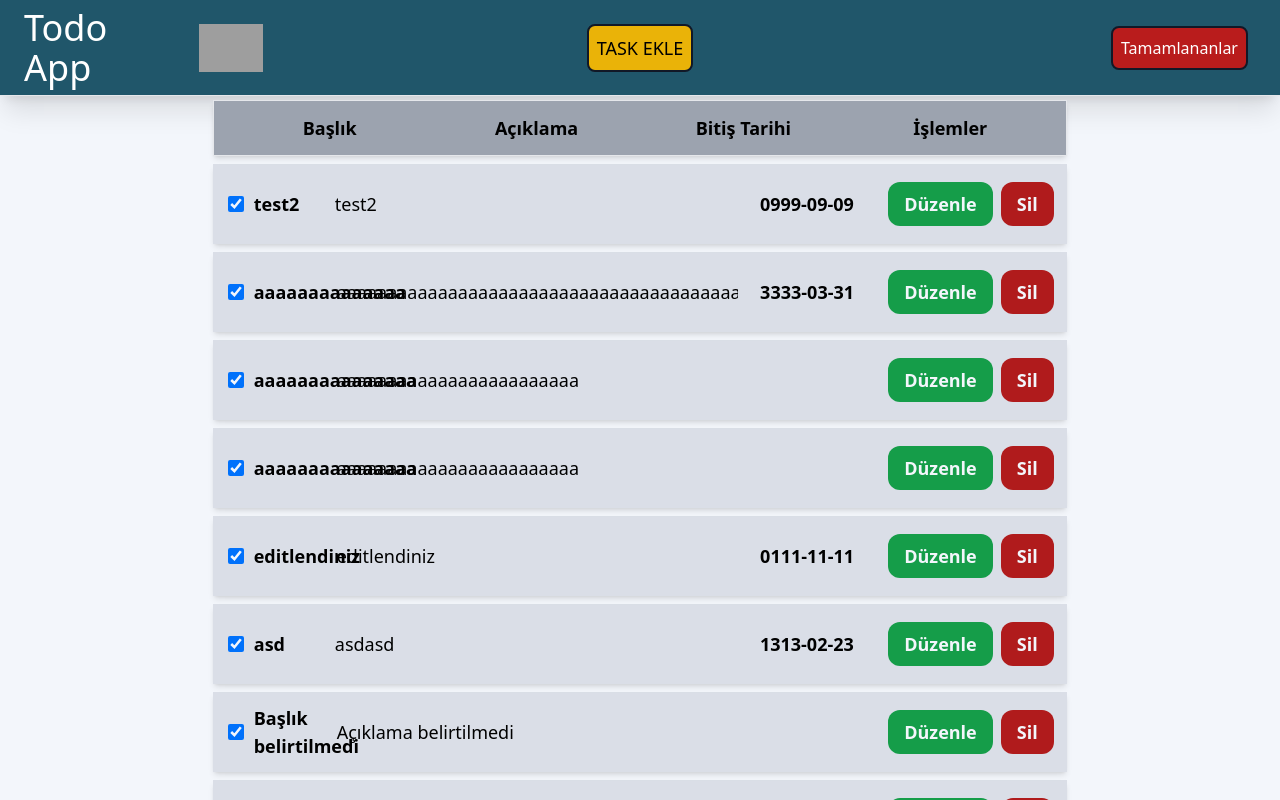
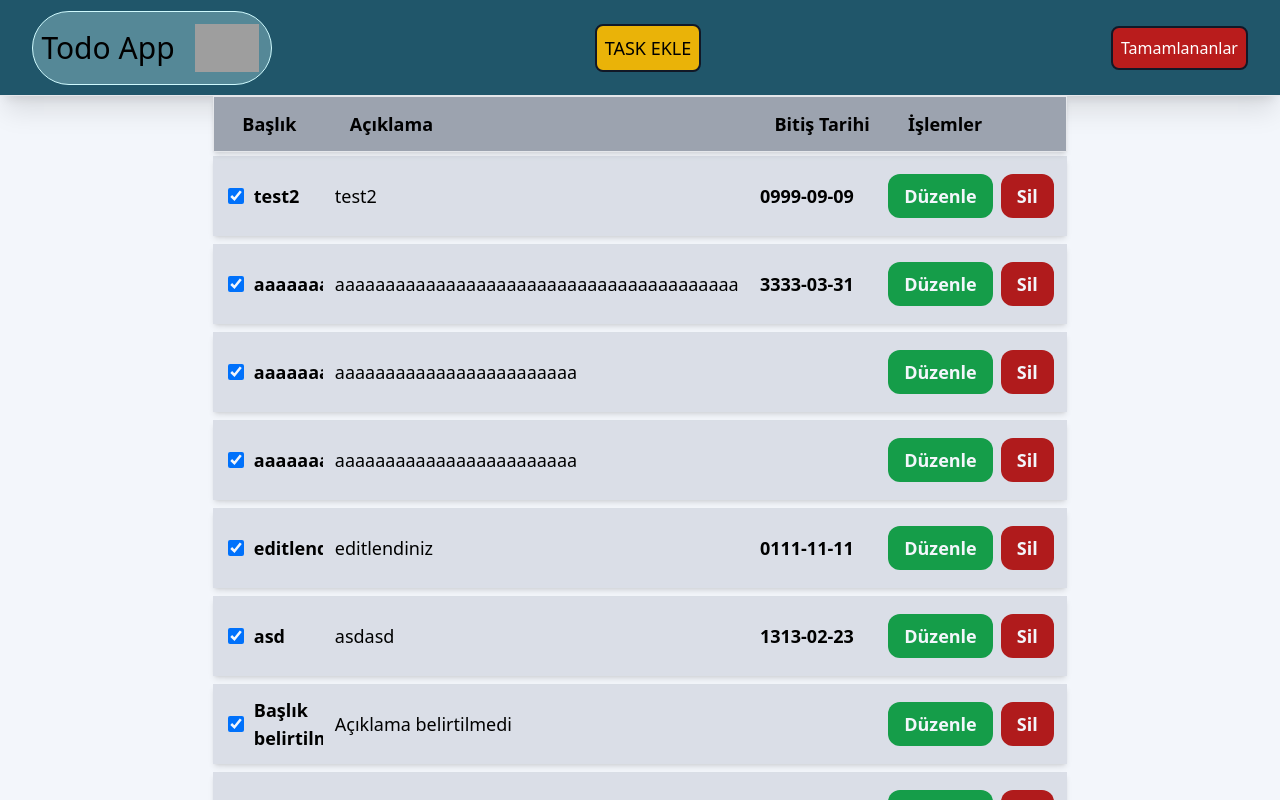
Before and after one commit to KaygusuzBK/react-todo-app, a React (Vite) app: page /completed-tasks in a window 1280 px wide. Shown: the top 800 px of the page. Built offline with nearby package versions, Linux system fonts and the light colour scheme; data requests are answered from the project's data file; grey boxes are pictures that could not be loaded.

Commit message:
Component Düzenlemeleri
Form yapısı

```diff
--- a/data/db.json
+++ b/data/db.json
@@ -131,6 +131,20 @@
       "dueDate": "0001-11-11",
       "status": false,
       "id": 50
+    },
+    {
+      "title": "asdddd",
+      "description": "asdasdasd",
+      "dueDate": "1231-03-12",
+      "status": false,
+      "id": 51
+    },
+    {
+      "title": "aaaaaaa",
+      "description": "aaaaaaaaaaaaaaaaaaaa",
+      "dueDate": "111111-01-01",
+      "status": false,
+      "id": 52
     }
   ]
 }
--- a/src/Layout/header/index.jsx
+++ b/src/Layout/header/index.jsx
@@ -6,8 +6,8 @@ function Header() {
     <>
       <header className="h-24 border-b shadow-xl bg-cyan-900 bg-opacity-95 p-4">
         <div className="flex items-center justify-between h-full">
-          <div className="flex justify-center items-center w-64">
-            <NavLink to="/" className="text-white text-4xl p-2">
+          <div className="flex justify-center items-center w-60 border border-cyan-100 rounded-full bg-cyan-100 bg-opacity-30 m-4">
+            <NavLink to="/" className="text-black text-3xl p-2">
               Todo App
             </NavLink>
             <Logo className="items-center justify-end" id="logo" />
--- a/src/Layout/header/logo/logo.jsx
+++ b/src/Layout/header/logo/logo.jsx
@@ -4,7 +4,7 @@ function Logo() {
   return (
     <Link to="/">
       <img
-        className="h-12 m-3 "
+        className="h-12 m-3"
         src="https://play-lh.googleusercontent.com/jD8waDJPN1yv4OdcB6_ILw9M4kyNPdtgBYtoTiPrYhxA1l4FLSKXXe4kAcDCjmtZmQ4"
         alt="logo"
       />
--- a/src/assets/css/output.css
+++ b/src/assets/css/output.css
@@ -652,10 +652,6 @@ body {
   width: 50%;
 }
 
-.w-1\/3 {
-  width: 33.333333%;
-}
-
 .w-16 {
   width: 4rem;
 }
@@ -678,6 +674,10 @@ body {
 
 .w-6\/12 {
   width: 50%;
+}
+
+.w-60 {
+  width: 15rem;
 }
 
 .w-64 {
@@ -728,6 +728,10 @@ body {
   gap: 0.5rem;
 }
 
+.overflow-auto {
+  overflow: auto;
+}
+
 .overflow-x-auto {
   overflow-x: auto;
 }
@@ -738,6 +742,10 @@ body {
 
 .rounded-3xl {
   border-radius: 1.5rem;
+}
+
+.rounded-full {
+  border-radius: 9999px;
 }
 
 .rounded-lg {
@@ -765,6 +773,11 @@ body {
   border-color: rgb(0 0 0 / var(--tw-border-opacity));
 }
 
+.border-cyan-100 {
+  --tw-border-opacity: 1;
+  border-color: rgb(207 250 254 / var(--tw-border-opacity));
+}
+
 .border-gray-500 {
   --tw-border-opacity: 1;
   border-color: rgb(107 114 128 / var(--tw-border-opacity));
@@ -783,6 +796,11 @@ body {
 .bg-blue-500 {
   --tw-bg-opacity: 1;
   background-color: rgb(59 130 246 / var(--tw-bg-opacity));
+}
+
+.bg-cyan-100 {
+  --tw-bg-opacity: 1;
+  background-color: rgb(207 250 254 / var(--tw-bg-opacity));
 }
 
 .bg-cyan-900 {
@@ -840,6 +858,10 @@ body {
   background-color: rgb(234 179 8 / var(--tw-bg-opacity));
 }
 
+.bg-opacity-30 {
+  --tw-bg-opacity: 0.3;
+}
+
 .bg-opacity-60 {
   --tw-bg-opacity: 0.6;
 }
@@ -882,6 +904,11 @@ body {
 
 .text-center {
   text-align: center;
+}
+
+.text-3xl {
+  font-size: 1.875rem;
+  line-height: 2.25rem;
 }
 
 .text-4xl {
--- /dev/null
+++ b/src/components/task/form/index.jsx
@@ -0,0 +1,73 @@
+import { useState, useEffect } from "react";
+import Input from "../../input/input.jsx";
+import Button from "../../button/Button.jsx";
+import classNames from "classnames";
+import { memo } from "react";
+
+function Form({ task, setTask }) {
+  useEffect(() => {
+    if (task.title.length < 3 || task.title.length > 20 || task.title === "") {
+      document.getElementById("title").style.borderColor = "red";
+    } else {
+      document.getElementById("title").style.borderColor = "green";
+    }
+  }, [task.title]);
+
+  useEffect(() => {
+    if (task.dueDate === "" || task.dueDate === null) {
+      document.getElementById("dueDate").style.borderColor = "red";
+    } else {
+      document.getElementById("dueDate").style.borderColor = "green";
+    }
+  }, [task.dueDate]);
+
+  useEffect(() => {
+    if (
+      task.description.length < 3 ||
+      task.description.length > 20 ||
+      task.description === ""
+    ) {
+      document.getElementById("description").style.borderColor = "red";
+    } else {
+      document.getElementById("description").style.borderColor = "green";
+    }
+  }, [task.description]);
+
+  return (
+    <>
+      <div className="flex p-3 justify-center text-center m-4">
+        <div className="grid gap-2 grid-cols-2">
+          <h1 className="text-xl font-bold ">Task Başlığı:</h1>
+          <Input
+            placeholder="title"
+            minLength="3"
+            maxLength="20"
+            onChange={(e) => setTask({ ...task, title: e.target.value })}
+            required={true}
+            id="title"
+            className={"border-2 border-gray-500 p-2 rounded-lg"}
+          ></Input>
+
+          <h1 className="text-xl font-bold ">Taskın İçeriği:</h1>
+          <Input
+            placeholder="description"
+            type="textarea"
+            onChange={(e) => setTask({ ...task, description: e.target.value })}
+            className={"border-2 border-gray-500 p-2 rounded-lg h-56"}
+            id={"description"}
+          ></Input>
+          <h1 className="text-xl font-bold">Son Tarihi:</h1>
+          <Input
+            data-date-format="DD MMMM YYYY"
+            type="date"
+            id="dueDate"
+            onChange={(e) => setTask({ ...task, dueDate: e.target.value })}
+            className={"border-2 border-gray-500 p-2 rounded-lg"}
+          ></Input>
+        </div>
+      </div>
+    </>
+  );
+}
+
+export default memo(Form);
--- /dev/null
+++ b/src/components/task/listBar/index.jsx
@@ -0,0 +1,15 @@
+function ListBar() {
+  return (
+    <>
+      <div className="flex flex-col justify-center items-center">
+        <div className="flex justify-evenly items-center p-2 w-4/6 border shadow-md h-14 bg-gray-400 hover:bg">
+          <div className="text-lg font-bold ml-5 w-28">Başlık</div>
+          <div className="text-lg font-bold w-6/12">Açıklama</div>
+          <div className="text-lg font-bold ml-6 w-2/12 ">Bitiş Tarihi</div>
+          <div className="text-lg font-bold mr-20  w-1/12">İşlemler</div>
+        </div>
+      </div>
+    </>
+  );
+}
+export default ListBar;
--- a/src/components/task/taskForm/taskForm.jsx
+++ b/src/components/task/taskForm/taskForm.jsx
@@ -1,10 +1,10 @@
-import { deleteTaskId } from "../../../services/task.js";
-import { useEffect } from "react";
-import Button from "../../button/button.jsx";
+import { deleteTaskId, getTasks } from "../../../services/task.js";
+import { useState, useEffect } from "react";
+import Button from "../../button/Button.jsx";
 import Checkbox from "../../checkbox/CheckBox..jsx";
 import classNames from "classnames";
 import Modal from "../../modal/Modal.jsx";
-import { getTasks } from "../../../services/task.js";
+import { memo } from "react";
 
 function deleteTask() {
   deleteTaskId(id);
@@ -19,33 +19,6 @@ function test() {
 }
 
 function TaskForm({ task }) {
-  // useEffect(() => {
-  //   if (task.title.length < 3 || task.title.length > 20 || task.title === "") {
-  //     document.getElementById("title").style.borderColor = "red";
-  //   } else {
-  //     document.getElementById("title").style.borderColor = "green";
-  //   }
-  // }, [task.title]);
-
-  // useEffect(() => {
-  //   if (task.dueDate === "" || task.dueDate === null) {
-  //     document.getElementById("dueDate").style.borderColor = "red";
-  //   } else {
-  //     document.getElementById("dueDate").style.borderColor = "green";
-  //   }
-  // }, [task.dueDate]);
-
-  // useEffect(() => {
-  //   if (
-  //     task.description.length < 3 ||
-  //     task.description.length > 20 ||
-  //     task.description === ""
-  //   ) {
-  //     document.getElementById("description").style.borderColor = "red";
-  //   } else {
-  //     document.getElementById("description").style.borderColor = "green";
-  //   }
-  // }, [task.description]);
 
   return (
     <>
@@ -56,7 +29,7 @@ function TaskForm({ task }) {
             onSuccess={getTasks}
             className="w-5 h-4 ml-3 m-2"
           />
-          <div className="text-lg flex font-bold w-1/12">
+          <div className="text-lg flex font-bold w-1/12 overflow-auto">
             {task.title === "" ? "Başlık belirtilmedi" : task.title}
           </div>
           <div className="text-lg flex p-3 max-h-20 w-6/12  overflow-x-auto ">
@@ -64,7 +37,7 @@ function TaskForm({ task }) {
               ? "Açıklama belirtilmedi"
               : task.description}
           </div>
-          <div className="text-lg flex p-3 items-center justify-center font-bold w-2/12">
+          <div className="text-lg flex p-3 items-center justify-center font-bold w-2/12 ">
             {task.dueDate === null ? "Tarih belirtilmedi" : task.dueDate}
           </div>
           <div className="text-lg flex p-3 items-center justify-center font-bold ">
@@ -93,4 +66,4 @@ function TaskForm({ task }) {
   );
 }
 
-export default TaskForm;
+export default memo(TaskForm);
--- a/src/pages/CompletedTask/CompletedTask.jsx
+++ b/src/pages/CompletedTask/CompletedTask.jsx
@@ -1,6 +1,7 @@
-import { useState, useEffect, } from "react";
+import { useState, useEffect } from "react";
 import TaskForm from "../../components/task/taskForm/taskForm.jsx";
 import { getTasks } from "../../services/task.js";
+import ListBar from "../../components/task/listBar/index.jsx";
 
 function CompletedTasks() {
   const [completedTasks, setCompletedTasks] = useState([]);
@@ -14,22 +15,13 @@ function CompletedTasks() {
 
   return (
     <>
-      <div className="items-center justify-center flex flex-col text-center ">
-        <div className="flex justify-between items-center p-3 w-4/6 border shadow-md h-14 m-1 bg-gray-400 hover:bg">
-          <div className="w-1/3 text-lg font-bold">Başlık</div>
-          <div className="w-1/3 text-lg font-bold">Açıklama</div>
-          <div className="w-1/3 text-lg font-bold">Bitiş Tarihi</div>
-          <div className="w-1/3 text-lg font-bold">İşlemler</div>
-          <hr />
+      <ListBar />
+
+      {completedTasks.map((task) => (
+        <div key={task.id}>
+          <TaskForm task={task} />
         </div>
-      </div>
-      <div>
-        {completedTasks.map((task) => (
-          <div key={task.id}>
-            <TaskForm task={task} />
-          </div>
-        ))}
-      </div>
+      ))}
     </>
   );
 }
--- a/src/pages/Home/index.jsx
+++ b/src/pages/Home/index.jsx
@@ -1,6 +1,7 @@
 import React, { useEffect, useState } from "react";
 import { getTasks } from "../../services/task.js";
 import TaskForm from "../../components/task/taskForm/taskForm.jsx";
+import ListBar from "../../components/task/listBar/index.jsx";
 
 function Tasks() {
   const [tasks, setTasks] = useState([]);
@@ -15,16 +16,10 @@ function Tasks() {
   useEffect(() => {
     getTaskList();
   }, []);
+
   return (
     <>
-      <div className="flex flex-col justify-center items-center">
-        <div className="flex justify-evenly items-center p-2 w-4/6 border shadow-md h-14 bg-gray-400 hover:bg">
-          <div className="text-lg font-bold ml-5 w-28">Başlık</div>
-          <div className="text-lg font-bold w-6/12">Açıklama</div>
-          <div className="text-lg font-bold ml-6 w-2/12 ">Bitiş Tarihi</div>
-          <div className="text-lg font-bold mr-20  w-1/12">İşlemler</div>
-        </div>
-      </div>
+      <ListBar />
       {tasks.map((task) => (
         <div key={task.id}>
           <TaskForm task={task} />
```
Also changed, not shown: src/pages/AddTask/AddTask.jsx (+4 -64 lines), src/pages/EditTask/EditTask.jsx (+44 -5 lines).
